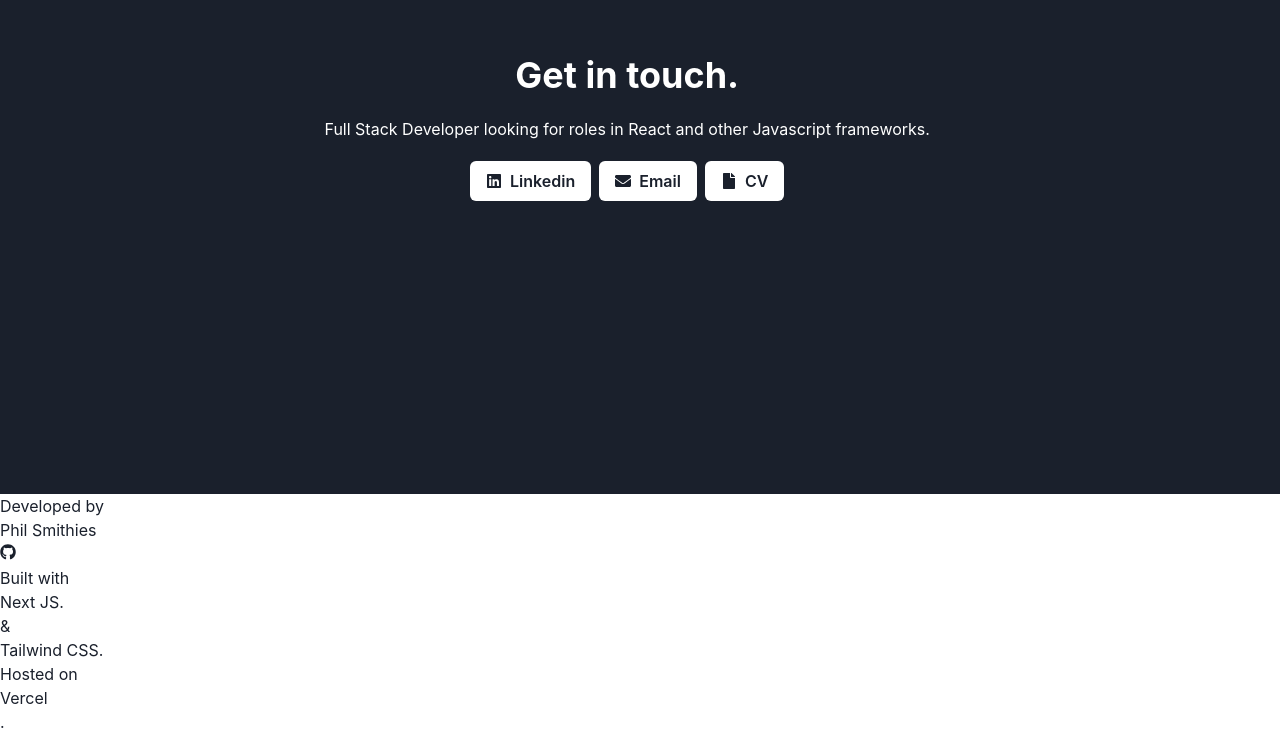
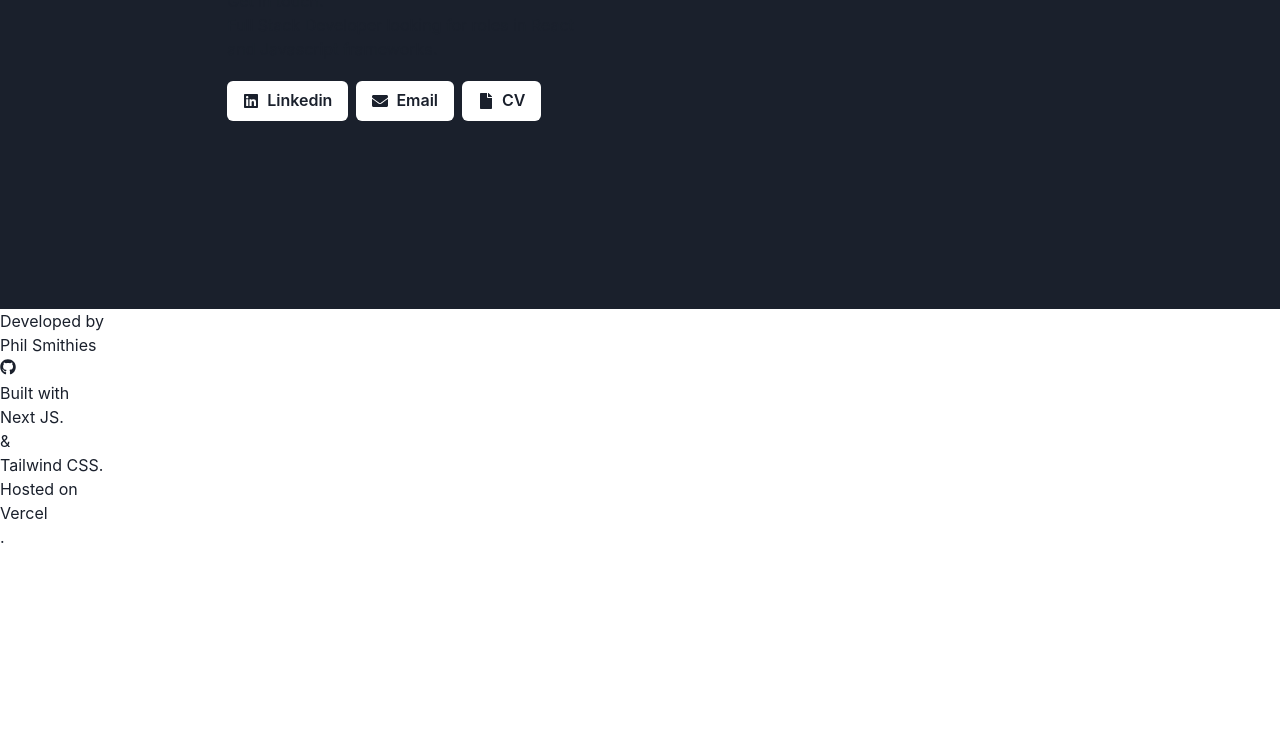
Before and after one commit to philsmithies/Portfolio, a Next.js app: page / in a window 1280 px wide. Shown: the part 2101-2835 px from the top of the page. After the commit the page ends 2650 px from the top, so only its background shows below. Built offline with nearby package versions, Linux system fonts and the light colour scheme.

Commit message:
contact bar in tailwind

```diff
--- a/components/Contact.jsx
+++ b/components/Contact.jsx
@@ -1,41 +1,16 @@
-import { Flex, Heading, Box, Text } from "@chakra-ui/layout";
 import ContactButtonBar from "./ContactButtonBar";
-import { createBreakpoints } from "@chakra-ui/theme-tools";
-import { useMediaQuery } from "@chakra-ui/react";
 
 const Contact = () => {
-  const breakpoints = createBreakpoints({
-    sm: "300px",
-    md: "480px",
-    lg: "800px",
-    xl: "1048px",
-    "2xl": "1200px",
-  });
-
-  const [isSmallerScreen] = useMediaQuery(`(max-width: 380px)`);
-
   return (
-    <Flex alignItems="center" flexDirection="column">
-      <Flex
-        justifyContent="center"
-        alignItems="center"
-        padding="4em"
-        flexDirection="column"
-        border={{ sm: 0, md: "1px" }}
-        borderColor="white"
-        borderRadius="10px"
-        mb={!isSmallerScreen ? "5%" : "30%"}
-      >
-        <Heading pb={5} color="white">
-          Get in touch.
-        </Heading>
-        <Text color="white">
-          Full Stack Developer looking for roles in React and other Javascript
-          frameworks.
-        </Text>
-        <ContactButtonBar />
-      </Flex>
-    </Flex>
+    <div className="flex flex-col mx-auto items-center pt-8 pb-8 w-10/12 border-2 border-white rounded-lg">
+      <h2 className="pb-5 text-white font-bold text-3xl">Get in touch.</h2>
+      <p className="text-white text-center">
+        Full Stack Developer looking for roles in React
+        <br />
+        and Javascript frameworks.
+      </p>
+      <ContactButtonBar />
+    </div>
   );
 };
 
```
